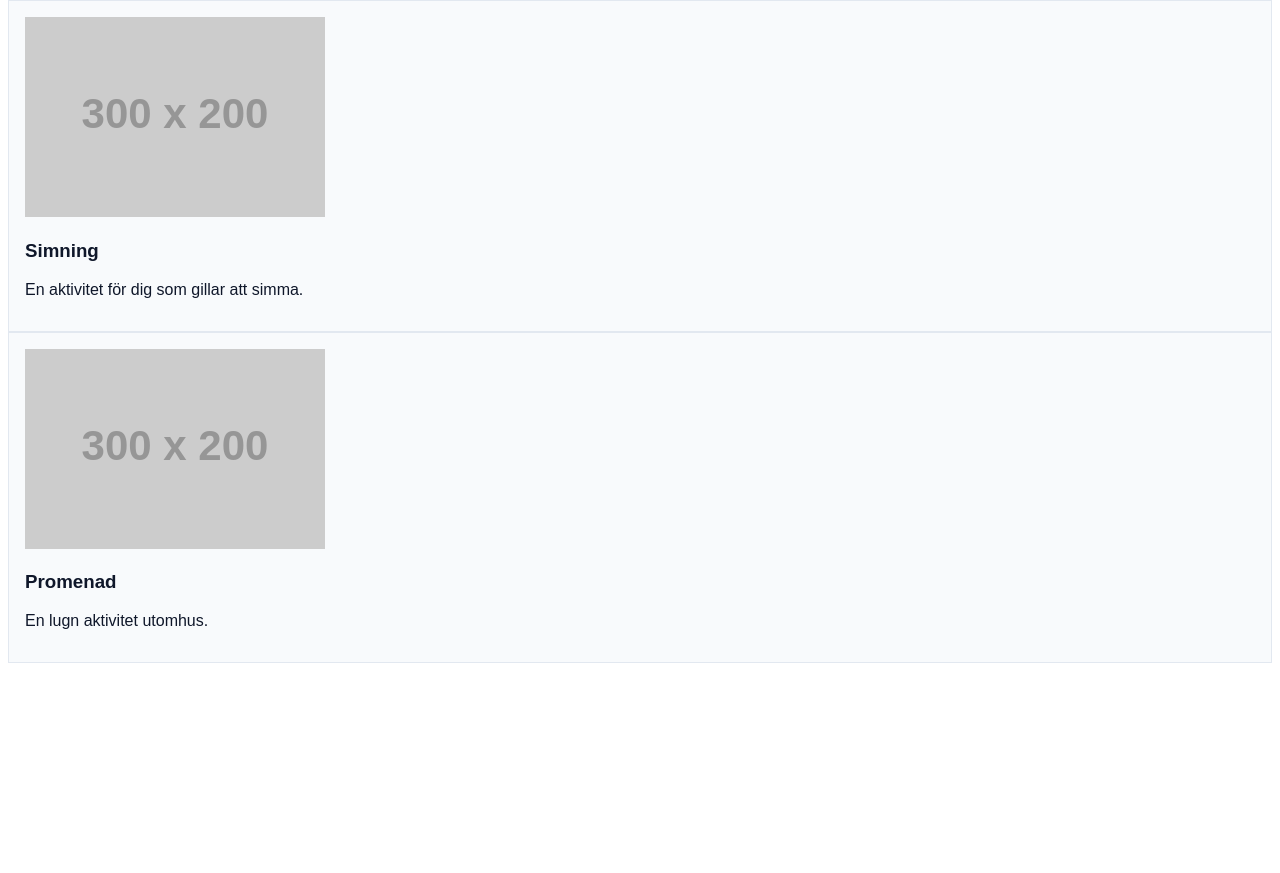
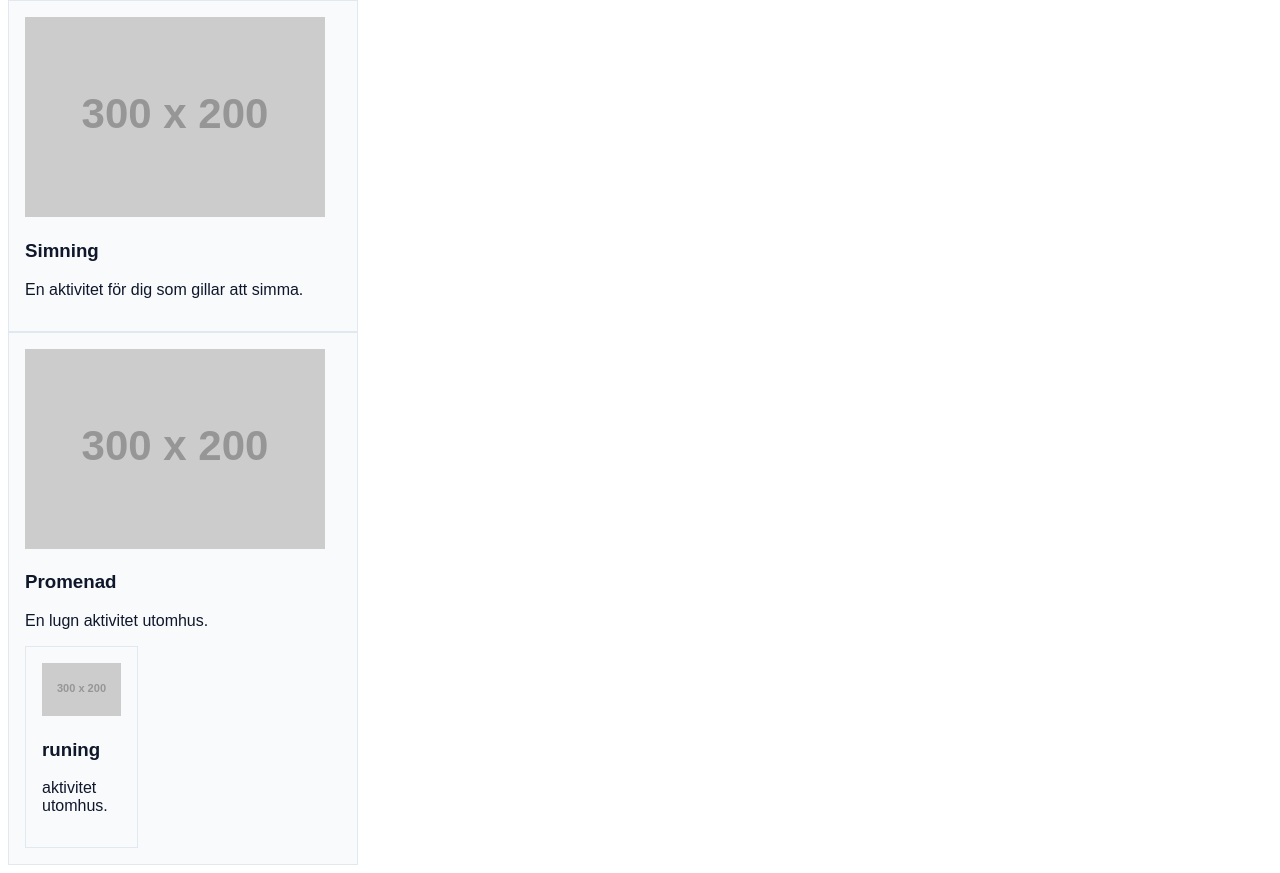
Before and after one commit to Ghada2027/v36-flex-camp, a plain HTML site: page index.html in a window 1280 px wide. Shown: the part 398-1271 px from the top of the page. Before the commit the page ends 1069 px from the top, so only its background shows below. Drawn offline with Linux system fonts and the light colour scheme; placeholder pictures from the web are drawn by us.

Commit message:
CSS: Provar manuella procentbredder — block-fällan

```diff
--- a/index.html
+++ b/index.html
@@ -43,6 +43,17 @@
       />
       <h3>Promenad</h3>
       <p>En lugn aktivitet utomhus.</p>
+
+      <article class="kort">
+      <img
+        src="https://placehold.co/300x200"
+        alt="Person som promenerar"
+        width="300"
+        height="200"
+      />
+      <h3>runing</h3>
+      <p> aktivitet utomhus.</p>
+
     </article>
 
   </div>
--- a/style.css
+++ b/style.css
@@ -4,6 +4,8 @@
   border: 1px solid #e2e8f0;
   color: #0f172a;
   font-family: sans-serif;
+  width: 25%;
+  margin-right: 3%;
 }
 .kort img {
   max-width: 100%;
```
